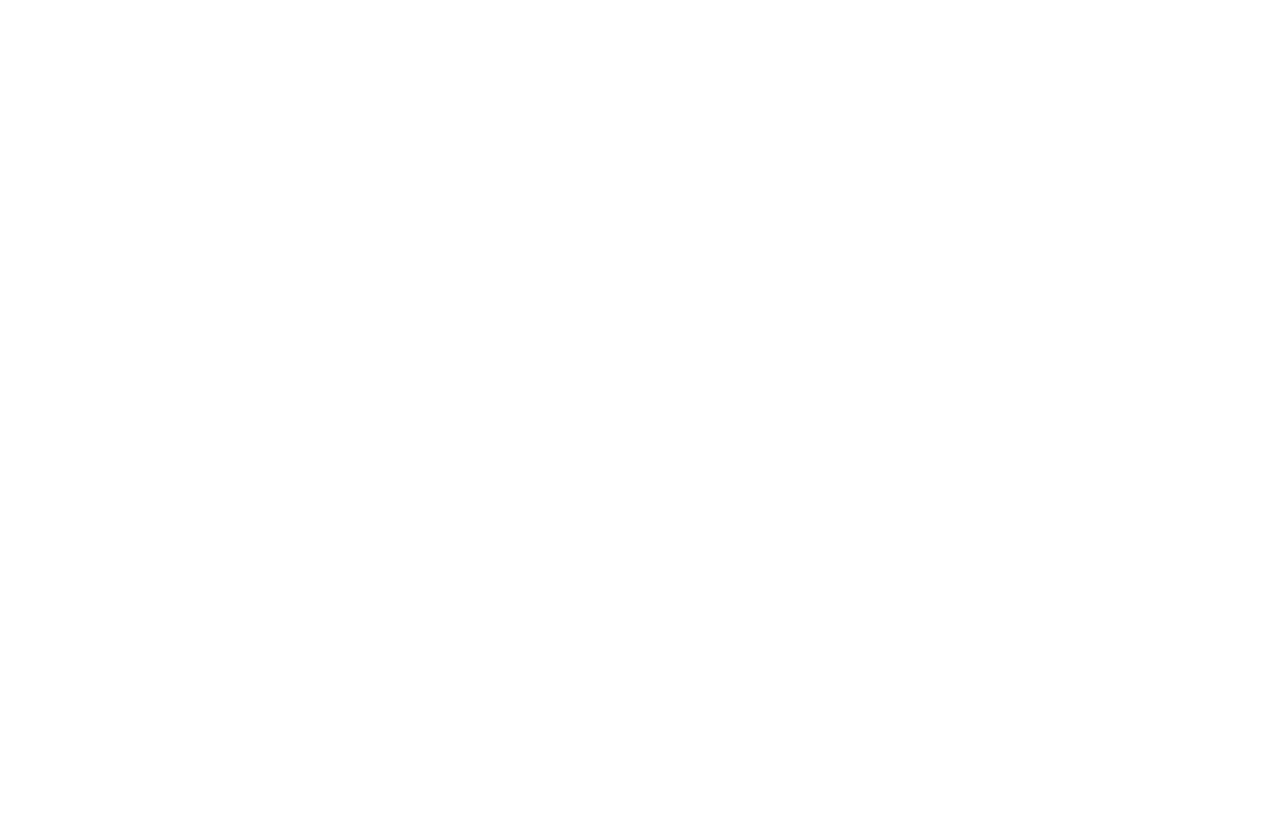
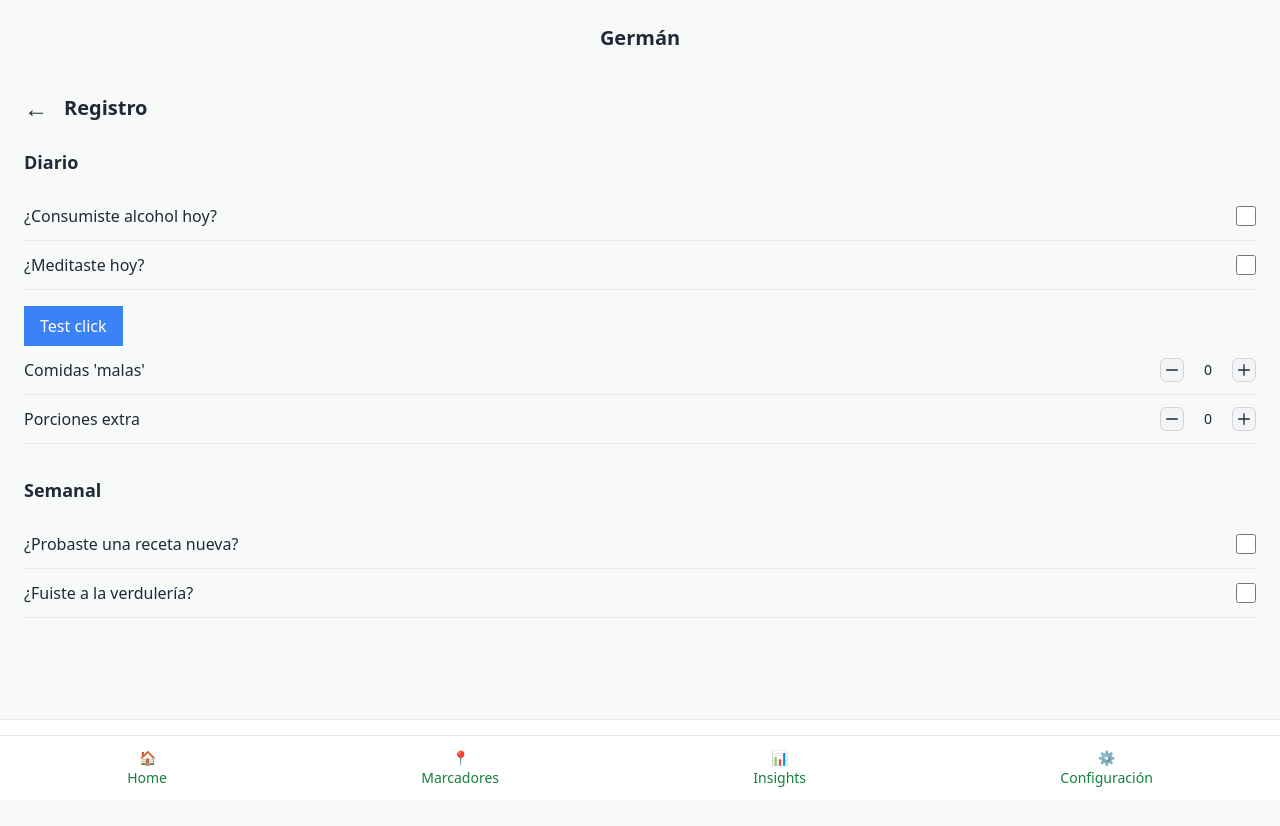
Before and after one commit to gstark1912/rastro-web, a Nuxt app: page /markers in a window 1280 px wide. Before the commit this address had no page. Shown: the top 826 px of the page. Before the commit the page ends 800 px from the top, so only its background shows below. Built offline with nearby package versions, Linux system fonts and the light colour scheme.

Commit message:
Added mocked screens

```diff
--- a/app.vue
+++ b/app.vue
@@ -17,7 +17,5 @@
 </style>
 
 <template>
-  <NuxtLayout>
-    <NuxtPage />
-  </NuxtLayout>
+  <NuxtLayout />
 </template>
--- a/assets/css/main.css
+++ /dev/null
@@ -1 +0,0 @@
-@import "tailwindcss";
--- /dev/null
+++ b/assets/css/talwind.css
@@ -0,0 +1,3 @@
+@tailwind base;
+@tailwind components;
+@tailwind utilities;
--- /dev/null
+++ b/layouts/default.vue
@@ -0,0 +1,30 @@
+<template>
+    <div class="min-h-screen flex flex-col bg-[#f7faf8] text-gray-800">
+        <!-- Header -->
+        <header class="text-center mt-6 mb-4">
+            <h1 class="text-xl font-semibold">Germán</h1>
+        </header>
+
+        <NuxtPage />
+
+        <!-- Bottom Navigation -->
+        <nav class="fixed bottom-0 inset-x-0 bg-white border-t border-gray-200 flex justify-around py-3 text-green-700">
+            <NuxtLink to="/dashboard" class="flex flex-col items-center text-sm">
+                <span>🏠</span>
+                Home
+            </NuxtLink>
+            <NuxtLink to="/markers" class="flex flex-col items-center text-sm">
+                <span>📍</span>
+                Marcadores
+            </NuxtLink>
+            <NuxtLink to="/insights" class="flex flex-col items-center text-sm">
+                <span>📊</span>
+                Insights
+            </NuxtLink>
+            <NuxtLink to="/settings" class="flex flex-col items-center text-sm">
+                <span>⚙️</span>
+                Configuración
+            </NuxtLink>
+        </nav>
+    </div>
+</template>
--- a/nuxt.config.ts
+++ b/nuxt.config.ts
@@ -1,16 +1,10 @@
 // https://nuxt.com/docs/api/configuration/nuxt-config
-import tailwindcss from '@tailwindcss/vite'
 export default defineNuxtConfig({
   compatibilityDate: '2024-04-03',
   devtools: { enabled: true },
-  css: ['~/assets/css/main.css'],
-  vite: {
-    plugins: [
-      tailwindcss()
-    ]
-  },
   modules: [
-    '@pinia/nuxt'
+    '@pinia/nuxt',
+    '@nuxtjs/tailwindcss'
   ],
   pinia: {
     storesDirs: ['./stores/**'],
--- a/package.json
+++ b/package.json
@@ -11,14 +11,15 @@
   },
   "dependencies": {
     "@pinia/nuxt": "^0.5.3",
-    "@tailwindcss/vite": "^4.1.11",
     "firebase": "^11.0.1",
     "nuxt": "^3.12.4",
     "pinia": "^2.2.1",
-    "tailwindcss": "^4.1.11",
     "vue": "latest"
   },
   "overrides": {
     "vue": "latest"
+  },
+  "devDependencies": {
+    "@nuxtjs/tailwindcss": "^6.14.0"
   }
 }
--- a/pages/dashboard/index.vue
+++ b/pages/dashboard/index.vue
@@ -1,10 +1,4 @@
 <template>
-    <div class="min-h-screen flex flex-col bg-[#f7faf8] text-gray-800">
-        <!-- Header -->
-        <header class="text-center mt-6 mb-4">
-            <h1 class="text-xl font-semibold">Germán</h1>
-        </header>
-
     <!-- Identity Poster -->
     <div class="flex flex-col items-center px-6">
         <div class="w-24 h-24 rounded-full bg-gradient-to-br from-orange-200 via-rose-200 to-green-200 mb-4"></div>
@@ -48,27 +42,6 @@
             resultado, seguís queriendo avanzar con conciencia.
         </p>
     </section>
-
-        <!-- Bottom Navigation -->
-        <nav class="fixed bottom-0 inset-x-0 bg-white border-t border-gray-200 flex justify-around py-3 text-green-700">
-            <NuxtLink to="/" class="flex flex-col items-center text-sm">
-                <span>🏠</span>
-                Home
-            </NuxtLink>
-            <NuxtLink to="/markers" class="flex flex-col items-center text-sm">
-                <span>📍</span>
-                Marcadores
-            </NuxtLink>
-            <NuxtLink to="/insights" class="flex flex-col items-center text-sm">
-                <span>📊</span>
-                Insights
-            </NuxtLink>
-            <NuxtLink to="/settings" class="flex flex-col items-center text-sm">
-                <span>⚙️</span>
-                Configuración
-            </NuxtLink>
-        </nav>
-    </div>
 </template>
 
 <script setup>
--- a/pages/index.vue
+++ b/pages/index.vue
@@ -1,7 +1,15 @@
 <template>
+    <div class="p-6">
+        <h1 class="text-xl font-semibold mb-4">Test Click</h1>
+        <button @click="logClick" class="bg-blue-600 text-white px-4 py-2 rounded">
+            Hacé click
+        </button>
+    </div>
 </template>
 
 <script setup lang="ts">
+const logClick = () => {
+    console.log("Click detectado!")
+}
+console.log("Componente cargado correctamente");
 </script>
-
-<style scoped></style>
--- /dev/null
+++ b/pages/markers/index.vue
@@ -0,0 +1,109 @@
+<template>
+    <div class="min-h-screen flex flex-col bg-[#f7faf8] text-gray-800 px-6 pt-6 pb-24">
+        <!-- Header -->
+        <header class="flex items-center mb-6">
+            <NuxtLink to="/dashboard" class="text-2xl mr-4">←</NuxtLink>
+            <h1 class="text-xl font-semibold">Registro</h1>
+        </header>
+
+        <!-- Sección Diario -->
+        <section>
+            <h2 class="text-lg font-semibold mb-4">Diario</h2>
+
+            <div class="flex justify-between items-center py-3 border-b border-gray-200">
+                <span>¿Consumiste alcohol hoy?</span>
+                <input type="checkbox" v-model="form.alcohol" class="accent-green-600 w-5 h-5" />
+            </div>
+
+            <div class="flex justify-between items-center py-3 border-b border-gray-200">
+                <span>¿Meditaste hoy?</span>
+                <input type="checkbox" v-model="form.meditacion" class="accent-green-600 w-5 h-5" />
+            </div>
+            <button @click="console.log('click ok')" class="bg-blue-500 text-white px-4 py-2 mt-4">
+                Test click
+            </button>
+            <div class="flex justify-between items-center py-3 border-b border-gray-200">
+                <span>Comidas 'malas'</span>
+                <div class="relative flex items-center w-fit">
+                    <button type="button" @click="form.comidasSaludables = Math.max(0, form.comidasSaludables - 1)"
+                        class="bg-gray-100 hover:bg-gray-200 inline-flex items-center justify-center border border-gray-300 rounded-md h-6 w-6 focus:outline-none">
+                        <svg class="w-3 h-3 text-gray-800" fill="none" viewBox="0 0 18 2">
+                            <path stroke="currentColor" stroke-linecap="round" stroke-width="2" d="M1 1h16" />
+                        </svg>
+                    </button>
+
+                    <input type="text" :value="form.comidasSaludables" readonly
+                        class="mx-2 w-8 text-center bg-transparent text-sm text-gray-800 focus:outline-none" />
+
+                    <button type="button" @click="form.comidasSaludables++"
+                        class="bg-gray-100 hover:bg-gray-200 inline-flex items-center justify-center border border-gray-300 rounded-md h-6 w-6 focus:outline-none">
+                        <svg class="w-3 h-3 text-gray-800" fill="none" viewBox="0 0 18 18">
+                            <path stroke="currentColor" stroke-linecap="round" stroke-width="2" d="M9 1v16M1 9h16" />
+                        </svg>
+                    </button>
+                </div>
+            </div>
+
+            <div class="flex justify-between items-center py-3 border-b border-gray-200">
+                <span>Porciones extra</span>
+                <div class="relative flex items-center w-fit">
+                    <button type="button" @click="form.comidasSaludables > 0 && form.comidasSaludables--"
+                        class="bg-gray-100 hover:bg-gray-200 inline-flex items-center justify-center border border-gray-300 rounded-md h-6 w-6 focus:outline-none">
+                        <svg class="w-3 h-3 text-gray-800" fill="none" viewBox="0 0 18 2">
+                            <path stroke="currentColor" stroke-linecap="round" stroke-width="2" d="M1 1h16" />
+                        </svg>
+                    </button>
+
+                    <input type="text" :value="form.porcionesExtra" readonly
+                        class="mx-2 w-8 text-center bg-transparent text-sm text-gray-800 focus:outline-none" />
+
+                    <button type="button" @click="console.log('Incrementar porciones extra')"
+                        class="bg-gray-100 hover:bg-gray-200 inline-flex items-center justify-center border border-gray-300 rounded-md h-6 w-6 focus:outline-none">
+                        <svg class="w-3 h-3 text-gray-800" fill="none" viewBox="0 0 18 18">
+                            <path stroke="currentColor" stroke-linecap="round" stroke-width="2" d="M9 1v16M1 9h16" />
+                        </svg>
+                    </button>
+                </div>
+            </div>
+        </section>
+
+        <!-- Sección Semanal -->
+        <section class="mt-8">
+            <h2 class="text-lg font-semibold mb-4">Semanal</h2>
+
+            <div class="flex justify-between items-center py-3 border-b border-gray-200">
+                <span>¿Probaste una receta nueva?</span>
+                <input type="checkbox" v-model="form.recetaNueva" class="accent-green-600 w-5 h-5" />
+            </div>
+
+            <div class="flex justify-between items-center py-3 border-b border-gray-200">
+                <span>¿Fuiste a la verdulería?</span>
+                <input type="checkbox" v-model="form.verduleria" class="accent-green-600 w-5 h-5" />
+            </div>
+        </section>
+
+        <!-- Botón Guardar -->
+        <div class="fixed bottom-0 left-0 right-0 p-4 bg-white border-t border-gray-200">
+            <button @click="guardarRegistro"
+                class="w-full bg-green-600 text-white py-3 rounded-lg font-semibold shadow-sm">
+                Guardar registro
+            </button>
+        </div>
+    </div>
+</template>
+
+<script setup>
+const form = reactive({
+    alcohol: false,
+    meditacion: false,
+    comidasSaludables: 0,
+    porcionesExtra: 0,
+    recetaNueva: false,
+    verduleria: false
+})
+
+const guardarRegistro = () => {
+    console.log('Registro guardado:', { ...form })
+    alert('Registro guardado')
+}
+</script>
```
Also changed, not shown: 1 other file (tests, documents, lock files or other folders). Lines whose indentation alone changed are shown as unchanged.
